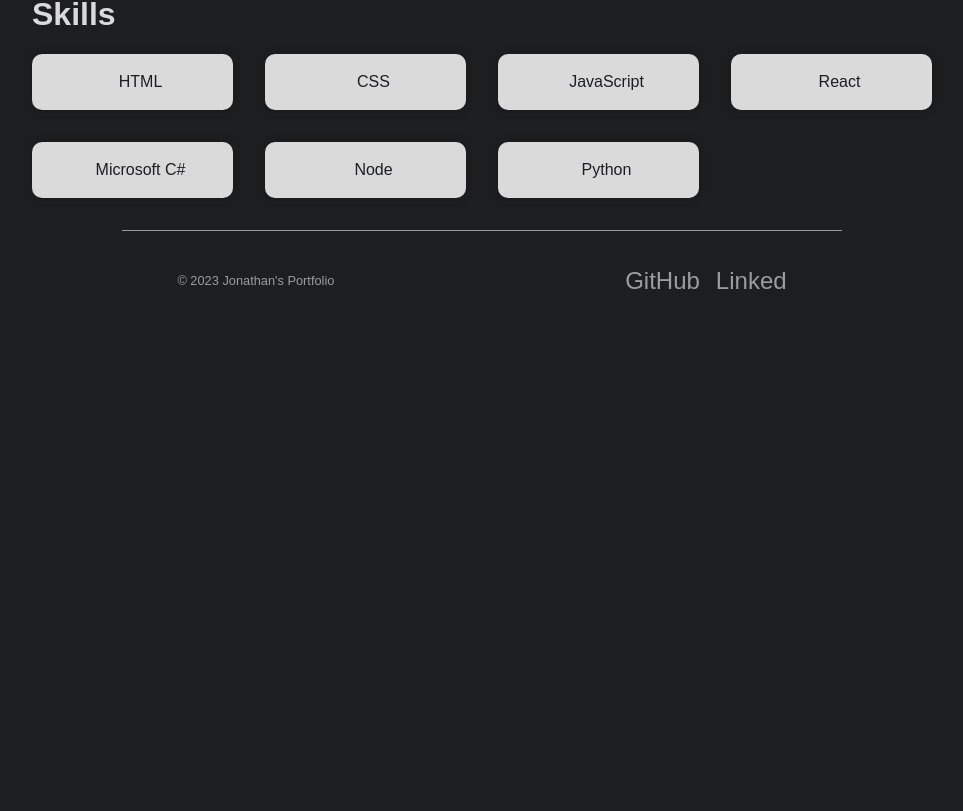
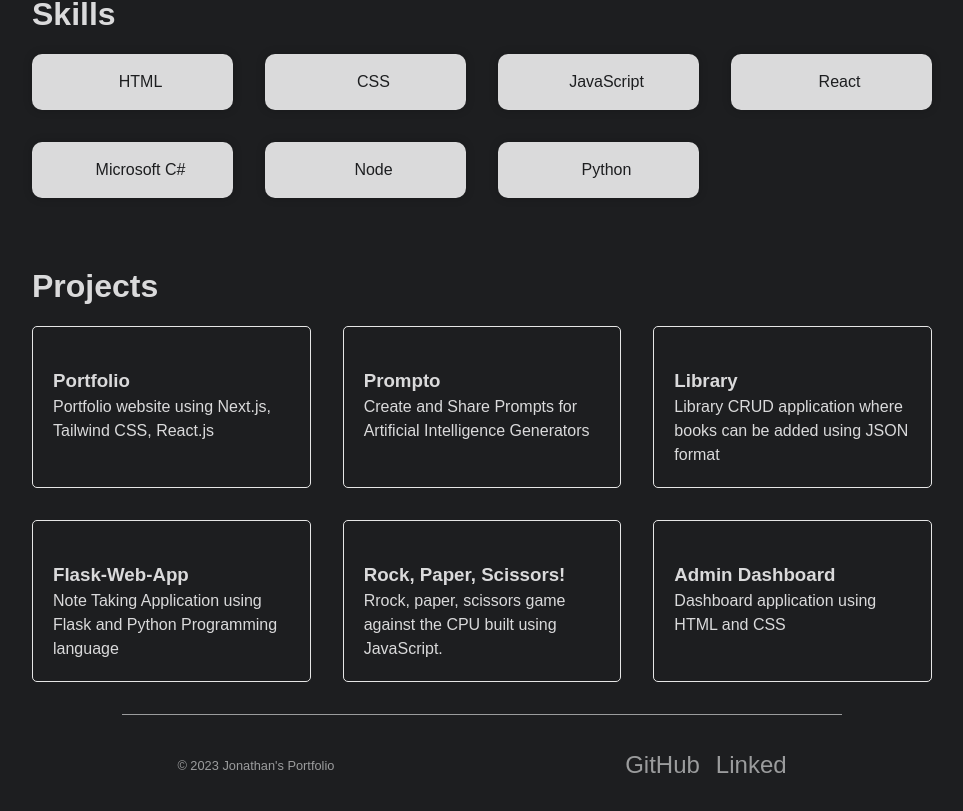
Before and after one commit to jtphan-asu/portfolio, a Next.js app: page / in a window 1280 px wide. Shown: the part 1282-2093 px from the top of the page, without its empty margins (158-1121 px from the left). Before the commit the page ends 1613 px from the top, so only its background shows below. Built offline with nearby package versions, Linux system fonts and the light colour scheme.

Commit message:
Create Projects.jsx with links to GitHub project

```diff
--- /dev/null
+++ b/src/components/Projects.jsx
@@ -0,0 +1,35 @@
+import React from 'react'
+import { projectArray } from '@/pages/api/data'
+
+const Projects = () => {
+  return (
+    <div className='projects-container'>
+        <h2>Projects</h2>
+        <div className='projects-grid'>
+
+            {//If projectArray exists then map
+             //project content to each array item
+            }
+            {projectArray && projectArray.map((i) => (
+                    <div className="project-card" key={i.id}>
+                        <div className="project-header">
+                            <i className="fa-regular fa-folder-open folder-icon"></i>
+                            {//Link to GitHub project
+                            }
+                            <div className="small-icons">
+                                <a href={i.link}><i className="fa-brands fa-github"></i></a>
+                            </div>
+                        </div>
+                        {//Project Title and description
+                        }
+                        <h3>{i.title}</h3>
+                        <p>{i.description}</p>
+                    </div>
+                ))
+                }
+        </div>
+    </div>
+  )
+}
+
+export default Projects
--- /dev/null
+++ b/src/pages/api/data.js
@@ -0,0 +1,42 @@
+
+//Array data structure to store project data
+export const projectArray = [
+    {
+        id: 1,
+        title: 'Portfolio',
+        description: "Portfolio website using Next.js, Tailwind CSS, React.js",
+        link: "https://github.com/jtphan-asu/portfolio",
+    },
+    {
+        id: 2,
+        title: 'Prompto',
+        description: "Create and Share Prompts for Artificial Intelligence Generators",
+        link: "https://github.com/jtphan-asu/prompto",
+    },
+    {
+        id: 3,
+        title: 'Library',
+        description: "Library CRUD application where books can be added using JSON format",
+        link: "https://github.com/jtphan-asu/library_TOP",
+    },
+    {
+        id: 4,
+        title: 'Flask-Web-App',
+        description: "Note Taking Application using Flask and Python Programming language",
+        link: "https://github.com/jtphan-asu/Flask-Web-App",
+    },
+    {
+        id: 5,
+        title: 'Rock, Paper, Scissors!',
+        description: "Rrock, paper, scissors game against the CPU built using JavaScript.",
+        link: "https://github.com/jtphan-asu/rock_paper_scissors_TOP",
+    },
+    {
+        id: 6,
+        title: 'Admin Dashboard',
+        description: "Dashboard application using HTML and CSS",
+        link: "https://github.com/jtphan-asu/admin-dashboard",
+    },
+
+
+]
--- a/src/pages/index.js
+++ b/src/pages/index.js
@@ -2,6 +2,7 @@ import Hero from '@/components/Hero';
 import About from '@/components/About';
 import Head from 'next/head';
 import Skills from '@/components/Skills';
+import Projects from '@/components/Projects';
 
 const Home = () => {
 	return (
@@ -16,6 +17,7 @@ const Home = () => {
 				<Hero />
 				<About />
 				<Skills />
+				<Projects />
 			</div>
 		</>
 	);
```
Also changed, not shown: 1 other file (tests, documents, lock files or other folders).
